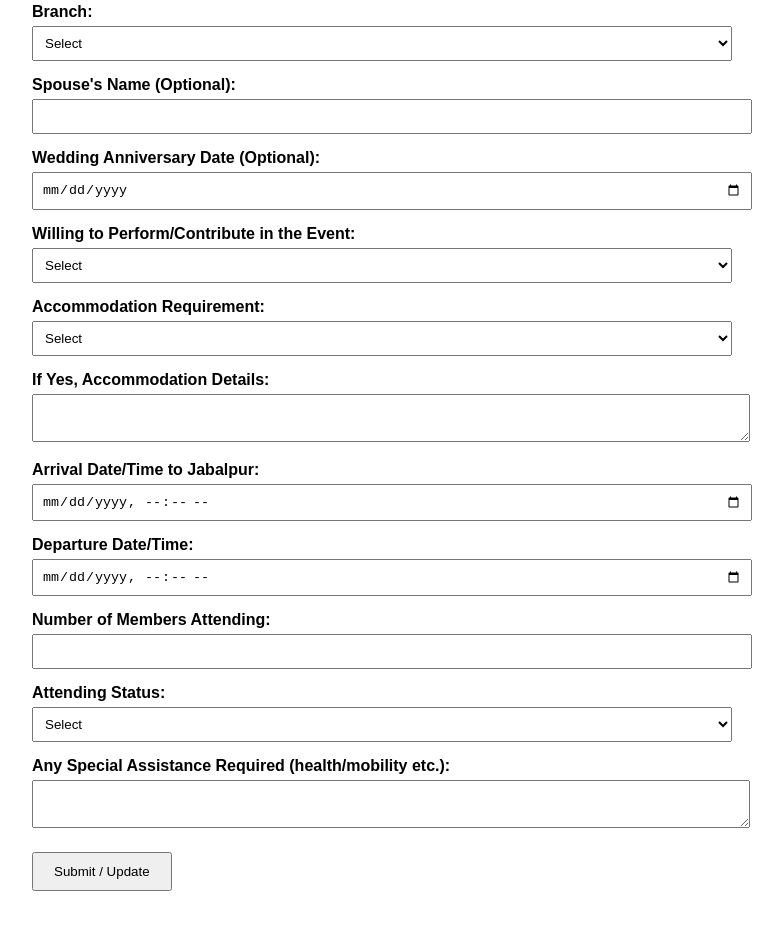
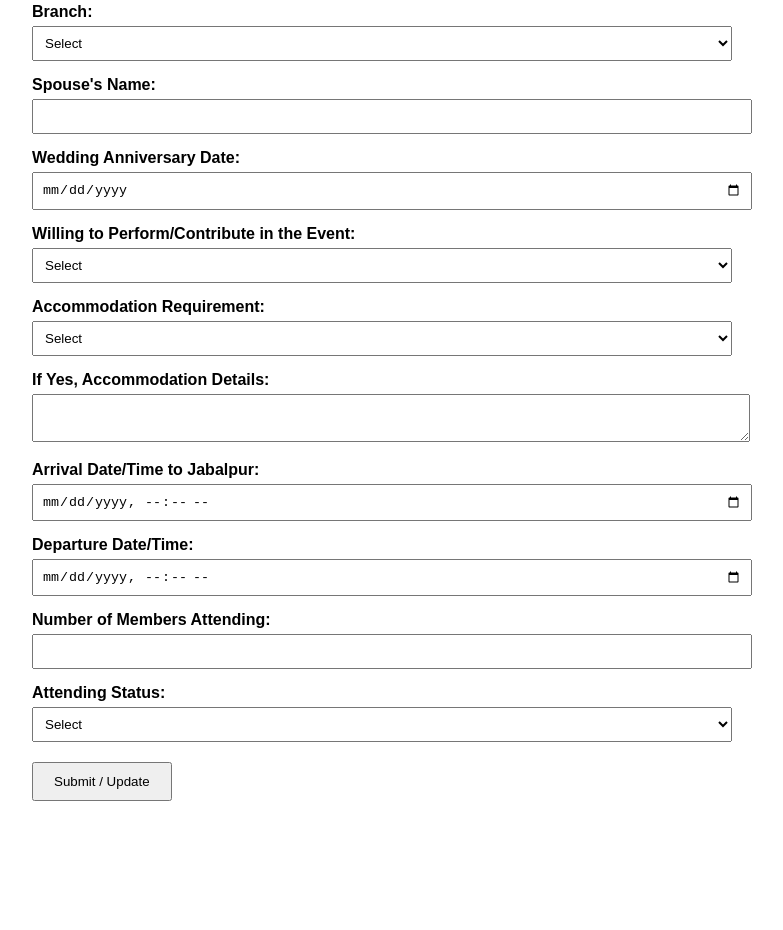
Before and after one commit to BeesKnees77/event-registration-form, a plain HTML site: page index.html in a window 1280 px wide. Shown: the part 674-1604 px from the top of the page, without its empty margins (8-791 px from the left). After the commit the page ends 1515 px from the top, so only its background shows below. Drawn offline with Linux system fonts and the light colour scheme.

Commit message:
index.html

```diff
--- a/index.html
+++ b/index.html
@@ -45,10 +45,10 @@
     <option>Electronics & Telecommunication</option>
     </select>
 
-  <label>Spouse's Name (Optional):</label>
+  <label>Spouse's Name:</label>
   <input type="text" id="spouseName">
 
-  <label>Wedding Anniversary Date (Optional):</label>
+  <label>Wedding Anniversary Date:</label>
   <input type="date" id="weddingDate">
 
   <label>Willing to Perform/Contribute in the Event:</label>
@@ -84,8 +84,6 @@
     <option value="With spouse">With spouse</option>
   </select>
 
-  <label>Any Special Assistance Required (health/mobility etc.):</label>
-  <textarea id="assistanceRequired" rows="2"></textarea>
 
   <button onclick="submitData()">Submit / Update</button>
 
@@ -116,8 +114,7 @@ function fetchData() {
         document.getElementById("arrivalDateTime").value = data.arrivalDateTime || "";
         document.getElementById("departureDateTime").value = data.departureDateTime || "";
         document.getElementById("membersAttending").value = data.membersAttending || "";
-        document.getElementById("attendingStatus").value = data.attendingStatus || "";
-        document.getElementById("assistanceRequired").value = data.assistanceRequired || ""
+        document.getElementById("attendingStatus").value = data.attendingStatus || ""
     } else {
       alert("No record found for this phone number.");
     }
@@ -131,7 +128,7 @@ function fetchData() {
         "phone", "firstName", "lastName", "dateOfBirth", "email", "address", "city",
         "branch", "spouseName", "weddingDate", "willingToContribute",
         "accommodationRequired", "accommodationDetails", "arrivalDateTime",
-        "departureDateTime", "membersAttending", "attendingStatus", "assistanceRequired"
+        "departureDateTime", "membersAttending", "attendingStatus"
       ];
 
       const scriptURL = "https://script.google.com/macros/s/AKfycbz62EvFnFGC15PJthosie0ohRttkk5rENoC36_7ORdOGWVfTErXLq1JQRDvWkSIdKVy5g/exec";
```
